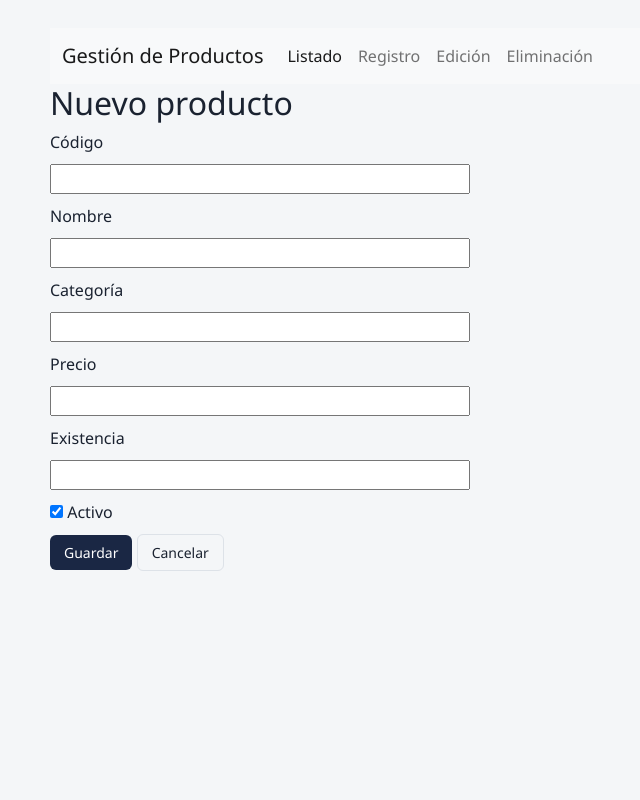
After one commit to HeliskyJpg/softech, a Flask app: page /nuevo in a window 1280 px wide. The commit adds this page. Shown: the whole page, without its empty margins (138-778 px from the left). Run offline with Flask 3, Linux system fonts and the light colour scheme; some libraries are stand-ins or nearby versions.

Commit message:
feat: agrega registro de productos

```diff
--- a/app.py
+++ b/app.py
@@ -18,5 +18,54 @@ def index():
     cur.close(); conn.close()
     return render_template("home.html", productos=productos)
 
+
+# nuevo producto
+@app.route("/nuevo", methods=["GET", "POST"])
+def nuevo():
+    if request.method == "POST":
+        data = ()
+        # codigo = request.form["codigo"]
+        # nombre = request.form["nombre"]
+        # precio = request.form["precio"]
+        # categoria = request.form["categoria"]
+        # existencia = request.form["existencia"]
+        # activo = request.form["activo"]
+
+        # form
+        data = (
+            str(request.form["codigo"]),
+            str(request.form["nombre"]),
+            float(request.form["precio"]) or 0,
+            str(request.form["categoria"]),
+            int(request.form["existencia"]) or 0,
+            bool(request.form["activo"])
+
+        )
+        print(data)
+        conn = get_connection()
+        cur = conn.cursor()
+        cur.execute("""INSERT INTO productos (codigo, nombre, precio, categoria, existencia, activo)
+                    VALUES (%s, %s, %s, %s,%s,%s)""", data)
+        conn.commit()
+        cur.close()
+        conn.close()
+        flash("Producto registrado exitosamente")
+        return redirect(url_for("index"))
+    return render_template("form.html")
+
+
+# @app.route("/editar", methods=["GET", "POST"])
+# def editar():
+#     if request.method == "POST":
+#         # form
+#         data = (
+#             str(request.form["codigo"]),
+#             str(request.form["nombre"]),
+#             float(request.form["precio"]) or 0,
+#             str(request.form["categoria"]),
+#             int(request.form["existencia"]) or 0,
+#             bool(request.form["activo"])
+
+
 if __name__ == "__main__":
     app.run(debug=True)
--- a/static/css/style.css
+++ b/static/css/style.css
@@ -0,0 +1,91 @@
+:root {
+    --azul-oscuro: #1a2744;
+    --verde-lima: #a8ff3e;
+    --gris-fondo: #f4f6f8;
+    --borde: #dde2e8;
+    --amarillo: #e0a341;
+    --rojo: #d1453d;
+}
+
+* {
+    box-sizing: border-box;
+}
+
+body {
+    margin: 0;
+    font-family: "Segoe UI", sans-serif;
+    background: var(--gris-fondo);
+    color: #1a2230;
+}
+
+.topbar {
+    background: var(--azul-oscuro);
+    color: #fff;
+    padding: 18px 28px;
+}
+
+.container {
+    max-width: 960px;
+    margin: 0 auto;
+    padding: 28px;
+}
+
+.tabla {
+    width: 100%;
+    border-collapse: collapse;
+    background: #fff;
+}
+
+.tabla th,
+.tabla td {
+    padding: 10px 12px;
+    border-bottom: 1px solid var(--borde);
+    text-align: left;
+}
+
+.btn {
+    display: inline-block;
+    padding: 7px 14px;
+    border-radius: 6px;
+    border: 1px solid var(--borde);
+    text-decoration: none;
+    color: #1a2230;
+    cursor: pointer;
+    font-size: 14px;
+}
+
+.btn-primary {
+    background: var(--azul-oscuro);
+    color: #fff;
+    border: none;
+}
+
+.btn-warning {
+    background: var(--amarillo);
+    border: none;
+}
+
+.btn-danger {
+    background: var(--rojo);
+    color: #fff;
+    border: none;
+}
+
+.formulario {
+    display: flex;
+    flex-direction: column;
+    gap: 10px;
+    max-width: 420px;
+}
+
+.formulario input:focus {
+    outline: none;
+    border-color: var(--azul-oscuro);
+}
+
+.flash {
+    background: #e2f2ed;
+    padding: 10px 14px;
+    border-radius: 6px;
+    margin-bottom: 16px;
+}
--- /dev/null
+++ b/templates/form.html
@@ -0,0 +1,25 @@
+{% extends "layout/base.html" %}
+{% block content %}
+
+<h2>{{ "Editar producto" if producto else "Nuevo producto" }}</h2>
+<form method="post" class="formulario">
+<label for="codigo">Código</label>
+<input id="codigo" name="codigo" type="text" required value="{{ producto.codigo if producto else '' }}">
+<label for="nombre">Nombre</label>
+<input id="nombre" name="nombre" type="text" value="{{ producto.nombre if producto else '' }}">
+<label for="categoria">Categoría</label>
+<input id="categoria" name="categoria" type="text" value="{{ producto.categoria if producto else '' }}">
+<!-- almacena decimales -->
+<label for="precio">Precio</label>
+<input id="precio" name="precio" type="number"  step="0.01" min="0" value="{{ producto.precio if producto else '' }}">
+<label for="existencia">Existencia</label>
+<input id="existencia" name="existencia" type="number" min="0" value="{{ producto.existencia if producto else '' }}">
+<label class="chk">
+<input type="checkbox" name="activo" {{ "checked" if (not producto) or producto.activo else "" }}> Activo
+</label>
+<div class="form-acciones">
+<button class="btn btn-primary" type="submit">Guardar</button>
+<a class="btn" href="{{ url_for('index') }}">Cancelar</a>
+</div>
+</form>
+{% endblock %}
--- a/templates/home.html
+++ b/templates/home.html
@@ -3,7 +3,9 @@
 
  {% block content %}
 <div class="toolbar">
-
+  <a class="btn btn-primary" href="{{ url_for('nuevo') }}"
+    >+ Nuevo producto</a
+  >
 </div>
 <table class="tabla">
   <thead>
--- a/templates/layout/base.html
+++ b/templates/layout/base.html
@@ -2,7 +2,7 @@
     <link rel="stylesheet" href="https://cdn.jsdelivr.net/npm/bootstrap@5.1.3/dist/css/bootstrap.min.css">
     <link rel="stylesheet" href="https://cdn.jsdelivr.net/npm/bootstrap-icons@1.8.1/font/bootstrap-icons.css">
     <!-- estilos personalizados -->
-    <link rel="stylesheet" href="{{ url_for('static', filename='css/estilos.css') }}">
+    <link rel="stylesheet" href="{{ url_for('static', filename='css/style.css') }}">
 </head>
 <!-- contenido  -->
 <main class="container">
```
